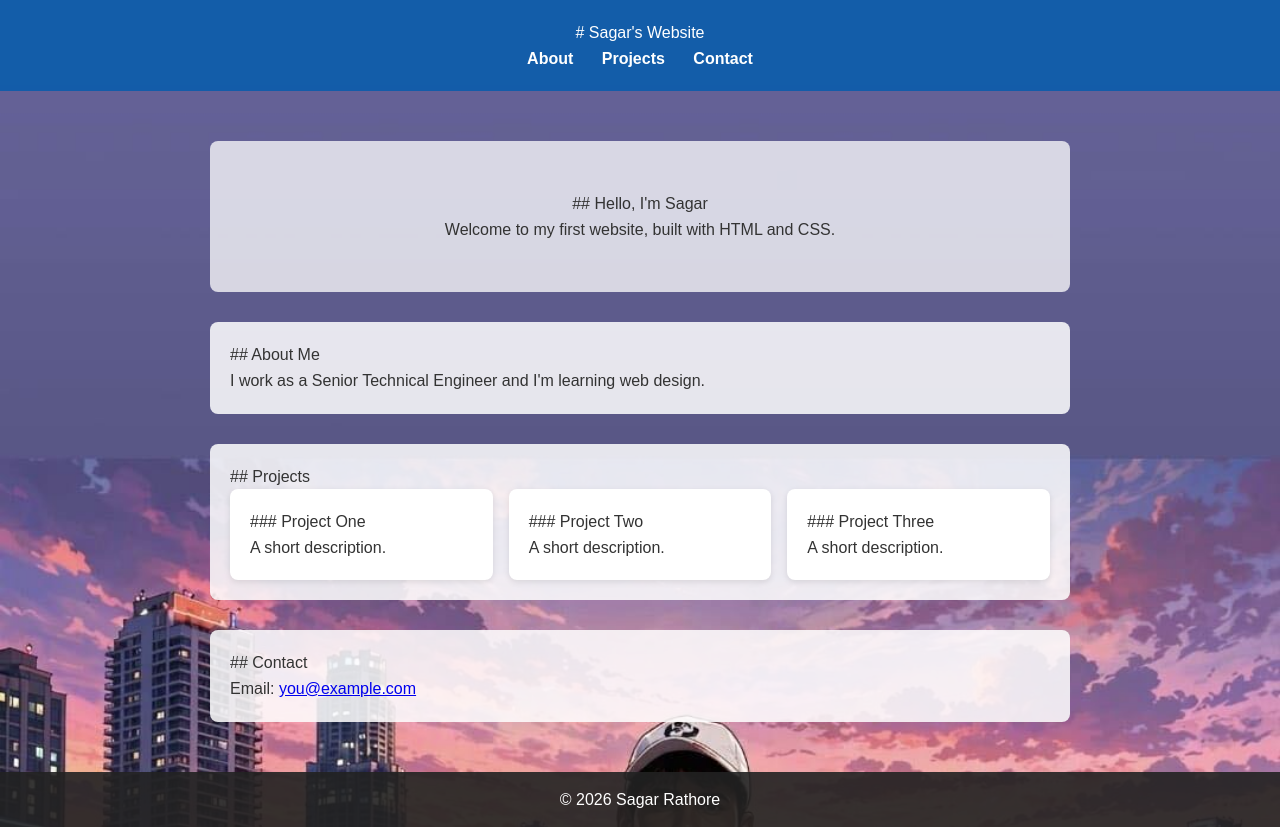
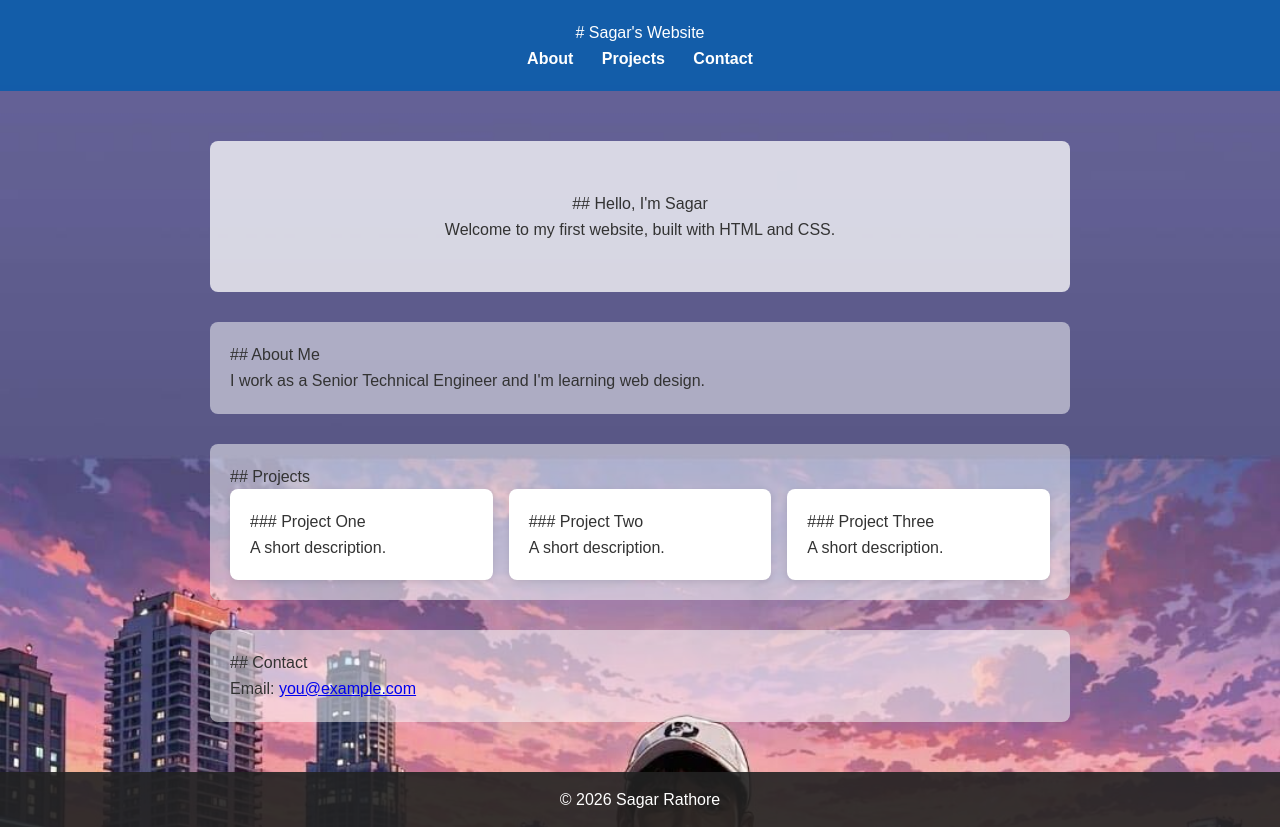
Before and after one commit to rsagarr7/rsagarr7.github.io, a plain HTML site: page index.html in a window 1280 px wide. Drawn offline with Linux system fonts and the light colour scheme.

Commit message:
Update style.css

```diff
--- a/style.css
+++ b/style.css
@@ -31,7 +31,7 @@ main { max-width: 900px; margin: 0 auto; padding: 20px; }
 
 section {
   margin: 30px 0;
-  background: rgba(255, 255, 255, 0.85);
+  background: rgba(255, 255, 255, 0.5);
   padding: 20px;
   border-radius: 8px;
 }
```
